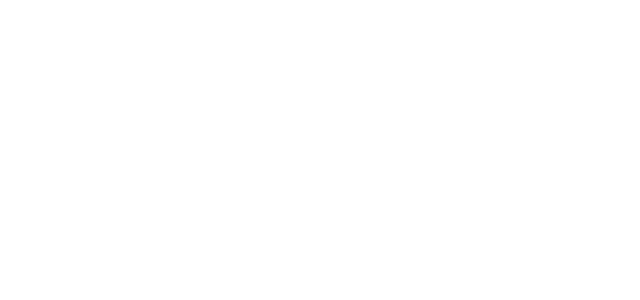
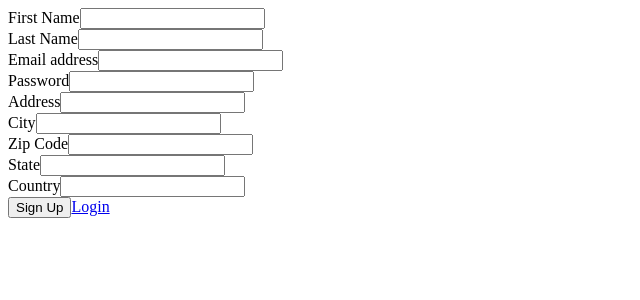
Before and after one commit to gopinathsjsu/team-project-hello-world, a React (Create React App) app in the folder ui/: page /signup in a window 1280 px wide. Shown: the top 300 px of the page, without its empty margins (0-640 px from the left). Built offline with nearby package versions, Linux system fonts and the light colour scheme; the HTML template or start-up script is replaced by a standard one.

Commit message:
login sign up page form made

```diff
--- a/ui/src/App.js
+++ b/ui/src/App.js
@@ -1,15 +1,17 @@
 import React from 'react';
-import { BrowserRouter as Router, Switch, Route } from "react-router-dom";
+import { BrowserRouter as Router, Switch, Route } from 'react-router-dom';
 import Login from './pages/auth/Login';
+import Signup from './pages/auth/Signup';
 
 function App() {
     return (
         <Router>
             <Switch>
                 <Route exact path='/login'>
-                    <Login/>
+                    <Login />
                 </Route>
                 <Route exact path='/signup'>
+                    <Signup />
                 </Route>
             </Switch>
         </Router>
--- a/ui/src/pages/auth/Login.js
+++ b/ui/src/pages/auth/Login.js
@@ -1,17 +1,20 @@
 import React, { useState } from 'react';
-import { NavLink } from 'react-router-dom';
 
 function Login() {
     const [formData, setFormData] = useState({
         email: '',
-        password: ''
+        password: '',
     })
 
-
+    function login(e) {
+        e.preventDefault();
+        let body = { ...formData }
+        console.log(formData);
+    }
 
     return (
         <>
-            <form>
+            <form onSubmit={((e) => login(e))}>
                 <div className="mb-3">
                     <label for="exampleInputEmail1" className="form-label">Email address</label>
                     <input type="email" className="form-control" id="email" aria-describedby="emailHelp" value={formData.email} onChange={(e) => setFormData({ ...formData, email: e.target.value })} />
@@ -22,8 +25,10 @@
                     <input type="password" className="form-control" id="password" value={formData.password} onChange={(e) => setFormData({ ...formData, password: e.target.value })} />
                 </div>
 
-                <button type="submit" className="btn btn-primary">Submit</button>
-                <NavLink to='/signup'>Sign Up</NavLink>
+                <button type="submit" className="btn btn-primary">Login</button>
+                <a href='/signup'>
+                    Register
+                </a>
             </form>
         </>
     )
--- /dev/null
+++ b/ui/src/pages/auth/Signup.js
@@ -0,0 +1,74 @@
+import React, { useState } from 'react';
+
+function Signup() {
+    const [formData, setFormData] = useState({
+        first_name: '',
+        last_name: '',
+        phone_number: '',
+        email: '',
+        password: '',
+        address: '',
+        city: '',
+        zip: '',
+        state: '',
+        country: '',
+        type: ''
+    })
+
+    function register(e) {
+        e.preventDefault();
+
+        let body = { ...formData };
+        console.log(body);
+    }
+
+    return (
+        <>
+            <form onSubmit={((e) => register(e))}>
+                <div className="mb-3">
+                    <label className="form-label">First Name</label>
+                    <input type="text" className="form-control" id="first_name" value={formData.first_name} onChange={(e) => setFormData({ ...formData, first_name: e.target.value })} />
+                </div>
+                <div className="mb-3">
+                    <label className="form-label">Last Name</label>
+                    <input type="text" className="form-control" id="last_name" value={formData.last_name} onChange={(e) => setFormData({ ...formData, last_name: e.target.value })} />
+                </div>
+                <div className="mb-3">
+                    <label className="form-label">Email address</label>
+                    <input type="email" className="form-control" id="email" value={formData.email} onChange={(e) => setFormData({ ...formData, email: e.target.value })} />
+                </div>
+                <div className="mb-3">
+                    <label className="form-label">Password</label>
+                    <input type="password" className="form-control" id="password" value={formData.password} onChange={(e) => setFormData({ ...formData, password: e.target.value })} />
+                </div>
+                <div className="mb-3">
+                    <label className="form-label">Address</label>
+                    <input type="text" className="form-control" id="address" value={formData.address} onChange={(e) => setFormData({ ...formData, address: e.target.value })} />
+                </div>
+                <div className="mb-3">
+                    <label className="form-label">City</label>
+                    <input type="text" className="form-control" id="city" value={formData.city} onChange={(e) => setFormData({ ...formData, city: e.target.value })} />
+                </div>
+                <div className="mb-3">
+                    <label className="form-label">Zip Code</label>
+                    <input type="text" className="form-control" id="zip" value={formData.zip} onChange={(e) => setFormData({ ...formData, zip: e.target.value })} />
+                </div>
+                <div className="mb-3">
+                    <label className="form-label">State</label>
+                    <input type="text" className="form-control" id="state" value={formData.state} onChange={(e) => setFormData({ ...formData, state: e.target.value })} />
+                </div>
+                <div className="mb-3">
+                    <label className="form-label">Country</label>
+                    <input type="text" className="form-control" id="country" value={formData.country} onChange={(e) => setFormData({ ...formData, country: e.target.value })} />
+                </div>
+
+                <button type="submit" className="btn btn-primary">Sign Up</button>
+                <a href='/login'>
+                    Login
+                </a>
+            </form>
+        </>
+    )
+}
+
+export default Signup;
```
